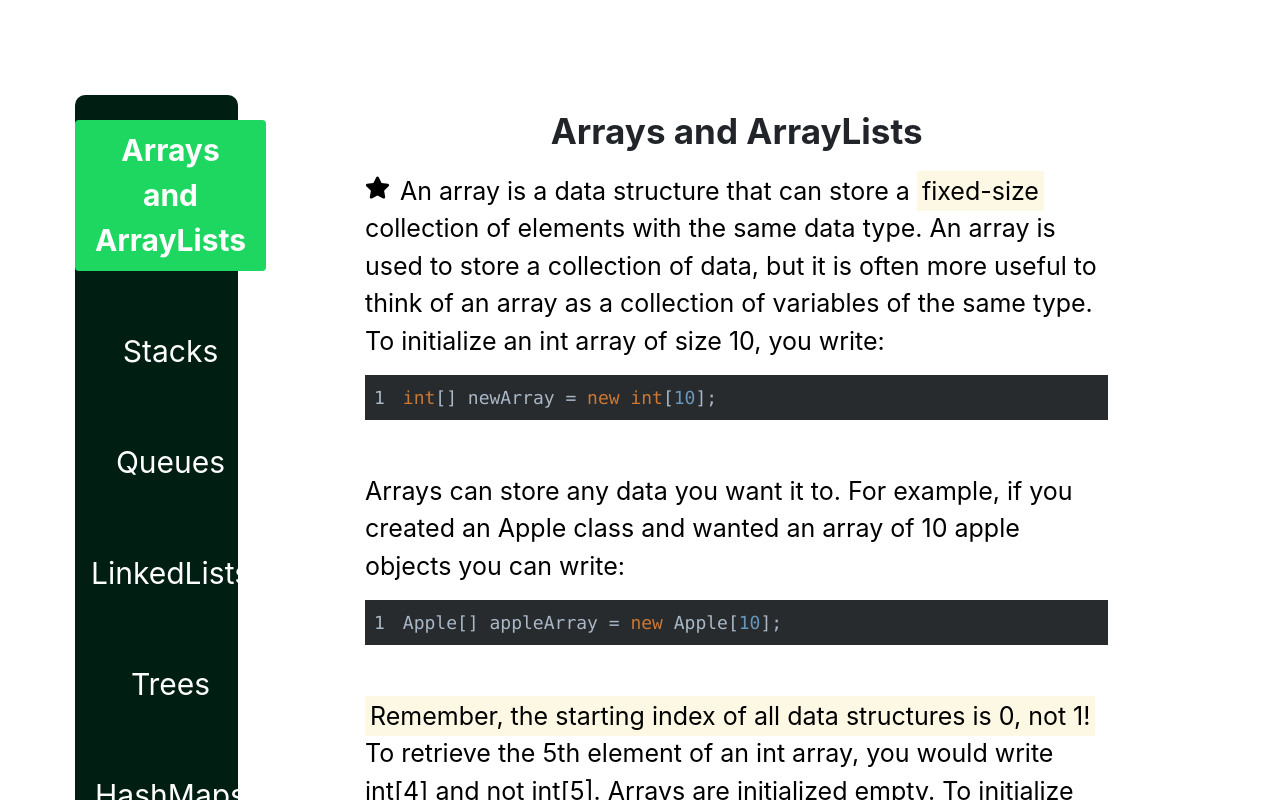
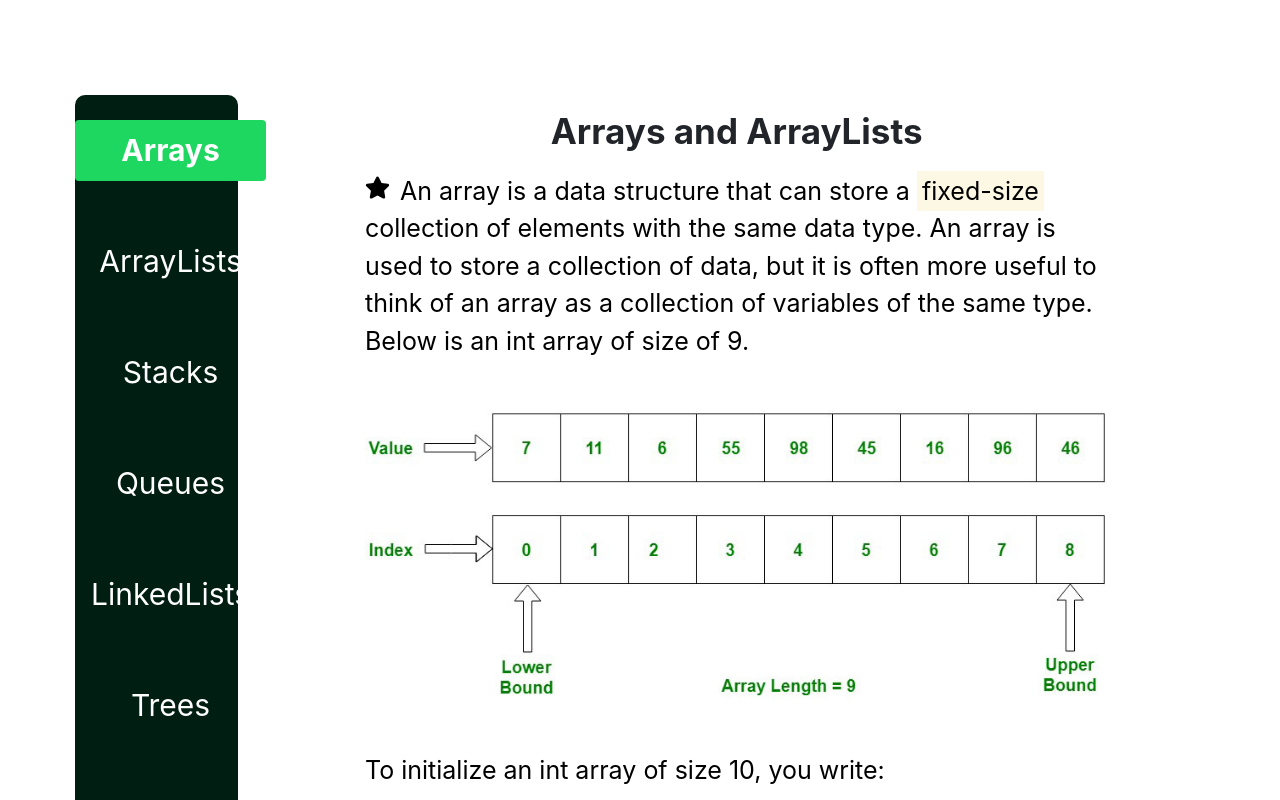
Before and after one commit to MichaelLi-96/CsBasics, a React (Create React App) app: page /DataStructures in a window 1280 px wide. Shown: the part 320-1120 px from the top of the page. Built offline with nearby package versions, Linux system fonts and the light colour scheme.

Commit message:
Added scroll to top on link click and array image

```diff
--- a/src/assets/css/dataStructures.css
+++ b/src/assets/css/dataStructures.css
@@ -33,3 +33,8 @@
 	background-color: #1ED761;
 	text-decoration: none;
 }
+
+#array-img {
+	margin-top: 50px;
+	margin-bottom: 50px;
+}
--- a/src/assets/css/home.css
+++ b/src/assets/css/home.css
@@ -1,6 +1,7 @@
 #welcome-banner {
 	margin-top: -33px;
 	background-image: url("../images/welcome.jpg");
+	min-height: 625px;
 }
 
 #welcome-banner-title {
--- a/src/assets/css/pages.css
+++ b/src/assets/css/pages.css
@@ -11,7 +11,6 @@
 	background-size: cover;
 	background-repeat: no-repeat;
 	background-position: center;
-	min-height: 625px;
 	display: flex;
  	flex-direction: column;
  	align-items: center;
--- a/src/components/pages/dataStructures.js
+++ b/src/components/pages/dataStructures.js
@@ -8,19 +8,27 @@ import "../../assets/css/dataStructures.css";
 
 
 class DataStructures extends Component {
+	constructor(props) {
+		super(props);
+		this.state = {
+			dataStructure: "arrays",
+		}
+	}
+
+
 	componentDidMount() {
 	  window.scrollTo(0, 0);
 	}
 
 	componentDidUpdate() {
-		window.scrollTo(0, 0);
+		window.scrollTo(0, 225);
 	}
 
   	render() {
 		return(
 		    <div className="flex-container">
 				<div className="title">Data Structures</div>
-				<div className="text-center" id="starting-point">
+				<div className="text-center">
 					A data structure is a way of collecting and organising data in such a way that we can perform operations on these data in an effective way.
 				</div>
 				<div id="start" />
@@ -30,28 +38,31 @@ class DataStructures extends Component {
 							<Col sm={2}>
 						    	<Nav id="nav" className="flex-column" variant="pills">
 						     		<Nav.Item>
-						        		<Nav.Link href="#starting-point" eventKey="arrays">Arrays and ArrayLists</Nav.Link>
+						        		<Nav.Link onClick={()=>this.setState({dataStructure: "arrays"})} eventKey="arrays">Arrays</Nav.Link>
+						       		</Nav.Item>
+						       		<Nav.Item>
+						        		<Nav.Link onClick={()=>this.setState({dataStructure: "arraylists"})} eventKey="arraylists">ArrayLists</Nav.Link>
 						       		</Nav.Item>
 							        <Nav.Item>
-							        	<Nav.Link href="#starting-point" eventKey="stacks">Stacks</Nav.Link>
+							        	<Nav.Link onClick={()=>this.setState({dataStructure: "stacks"})} eventKey="stacks">Stacks</Nav.Link>
 							        </Nav.Item>
 							        <Nav.Item>
-						        		<Nav.Link href="#starting-point" eventKey="queues">Queues</Nav.Link>
+						        		<Nav.Link onClick={()=>this.setState({dataStructure: "queues"})} eventKey="queues">Queues</Nav.Link>
 						       		</Nav.Item>
 							        <Nav.Item>
-							        	<Nav.Link href="#starting-point" eventKey="linkedlists">LinkedLists</Nav.Link>
+							        	<Nav.Link onClick={()=>this.setState({dataStructure: "linkedlists"})} eventKey="linkedlists">LinkedLists</Nav.Link>
 							        </Nav.Item>
 							        <Nav.Item>
-							        	<Nav.Link href="#starting-point" eventKey="trees">Trees</Nav.Link>
+							        	<Nav.Link onClick={()=>this.setState({dataStructure: "trees"})} eventKey="trees">Trees</Nav.Link>
 							        </Nav.Item>
 							        <Nav.Item>
-						        		<Nav.Link href="#starting-point" eventKey="hash">HashMaps and HashSets</Nav.Link>
+						        		<Nav.Link onClick={()=>this.setState({dataStructure: "hash"})} eventKey="hash">HashMaps and HashSets</Nav.Link>
 						       		</Nav.Item>
 							        <Nav.Item>
-						        		<Nav.Link href="#starting-point" eventKey="heaps">Heaps</Nav.Link>
+						        		<Nav.Link onClick={()=>this.setState({dataStructure: "heaps"})} eventKey="heaps">Heaps</Nav.Link>
 						       		</Nav.Item>
 							        <Nav.Item>
-							        	<Nav.Link href="#starting-point" eventKey="graphs">Graphs</Nav.Link>
+							        	<Nav.Link onClick={()=>this.setState({dataStructure: "graphs"})} eventKey="graphs">Graphs</Nav.Link>
 							        </Nav.Item>
 						      	</Nav>
 						    </Col>
@@ -61,6 +72,13 @@ class DataStructures extends Component {
 					        		<Tab.Pane eventKey="arrays">
 					        			<Arrays />
 					        		</Tab.Pane>
+					        		<Tab.Pane eventKey="arraylists">
+					        			<div className="content">
+					        				<div className="subtitle-center">
+					        					ArrayLists
+					        				</div>
+					        			</div>
+					      			</Tab.Pane>
 					        		<Tab.Pane eventKey="stacks">
 					        			<div className="content">
 					        				<div className="subtitle-center">
--- a/src/components/pages/dataStructures/arrays.js
+++ b/src/components/pages/dataStructures/arrays.js
@@ -4,6 +4,7 @@ import { androidstudio } from "react-syntax-highlighter/dist/esm/styles/hljs";
 import { FaStar } from "react-icons/fa";
 import "../../../assets/css/pages.css";
 import "../../../assets/css/dataStructures.css";
+import array from "../../../assets/images/array.jpg";
 
 const initalizeArray =
 `int[] intArray = new int[] {1, 2, 3, 4, 5, 6, 7, 8, 9};
@@ -21,22 +22,25 @@ class Arrays extends Component {
 					<FaStar className="starIcon"/>
 					An array is a data structure that can store a <mark>fixed-size</mark> collection of elements with the same data type.
 					An array is used to store a collection of data, but it is often more useful to think of an array as a collection of
-					variables of the same type. To initialize an int array of size 10, you write:
+					variables of the same type. Below is an int array of size of 9.
+									<img src={array} className="banner" id="array-img" />
+					To initialize an int array of size 10, you write:
 					<SyntaxHighlighter language="java" showLineNumbers style={androidstudio} className="code-text">
 						int[] newArray = new int[10];
 					</SyntaxHighlighter>
 					<br />
-					Arrays can store any data you want it to. For example, if you created an Apple class and wanted an array of 10 apple
-					objects you can write:
+					Arrays like many other data structures can store any data type you want it to. For example, if you created an Apple class and wanted an array of 10 apple
+					objects you could write:
 					<SyntaxHighlighter language="java" showLineNumbers style={androidstudio} className="code-text">
 						Apple[] appleArray = new Apple[10];
 					</SyntaxHighlighter>
 					<br />
 					<mark>Remember, the starting index of all data structures is 0, not 1!</mark> To retrieve the 5th element of an int array,
-					you would write int[4] and not int[5]. Arrays are initialized empty. To initialize an array with values, you can write:
+					you would write int[4] and not int[5]. Arrays are initialized empty. To initialize an int array with values, you can write:
 					<SyntaxHighlighter language="java" showLineNumbers style={androidstudio} className="code-text">
 						{initalizeArray}
 					</SyntaxHighlighter>
+					<br />
 				</div>
 			</div>
 		);
--- a/src/components/pages/home.js
+++ b/src/components/pages/home.js
@@ -34,7 +34,9 @@ class Home extends Component {
 	    		</div>
 
     			{this.state.loading || this.state.quote == "" ? (
-    				<div id="daily-quote">loading...</div>
+    				<div id="quote-container">
+    						<div id="daily-quote-quote">loading...</div>
+    				</div>
     			) : (
     				<div id="quote-container">
 	    				<div id="daily-quote-quote"><q>{this.state.quote}.</q></div>
```
Also changed, not shown: src/assets/images/array.jpg (added).
